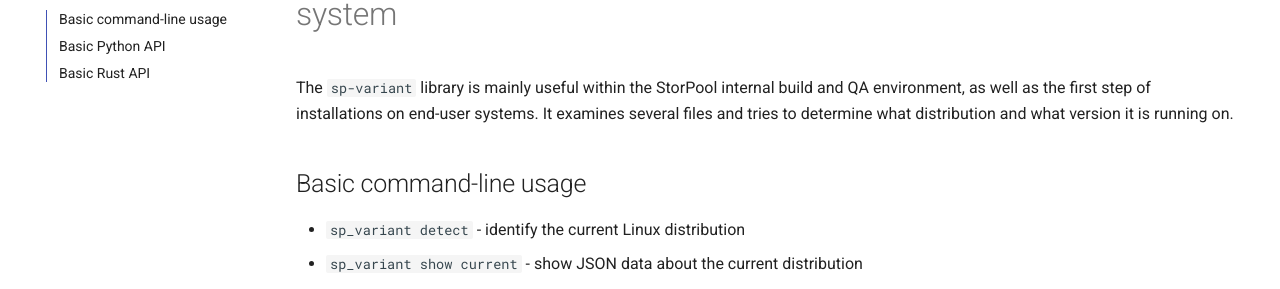
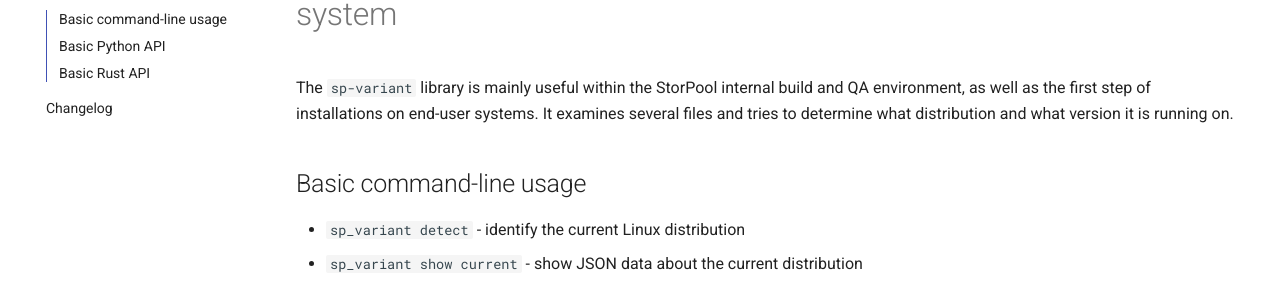
Before and after one commit to storpool/sp-variant, an MkDocs documentation site: the page built from docs/index.md, in a window 1280 px wide. Shown: the part 146-435 px from the top of the page. Built offline with MkDocs 1.6.1 and Material for MkDocs 9.7.7, drawn with Linux system fonts in a browser that asks for light colours; comment, search, counter and statistics services are not loaded.

Commit message:
Move the changelog into the docs/ directory
Change-Id: I7a006ec805a2669ab2e97774ac414ce36d522b96

```diff
--- a/mkdocs.yml
+++ b/mkdocs.yml
@@ -28,6 +28,7 @@
 site_dir: site/docs
 nav:
   - 'index.md'
+  - 'Changelog': 'changes.md'
 markdown_extensions:
   - toc:
   - pymdownx.highlight:
```
Also changed, not shown: docs/changes.md (renamed from NEWS.md).
